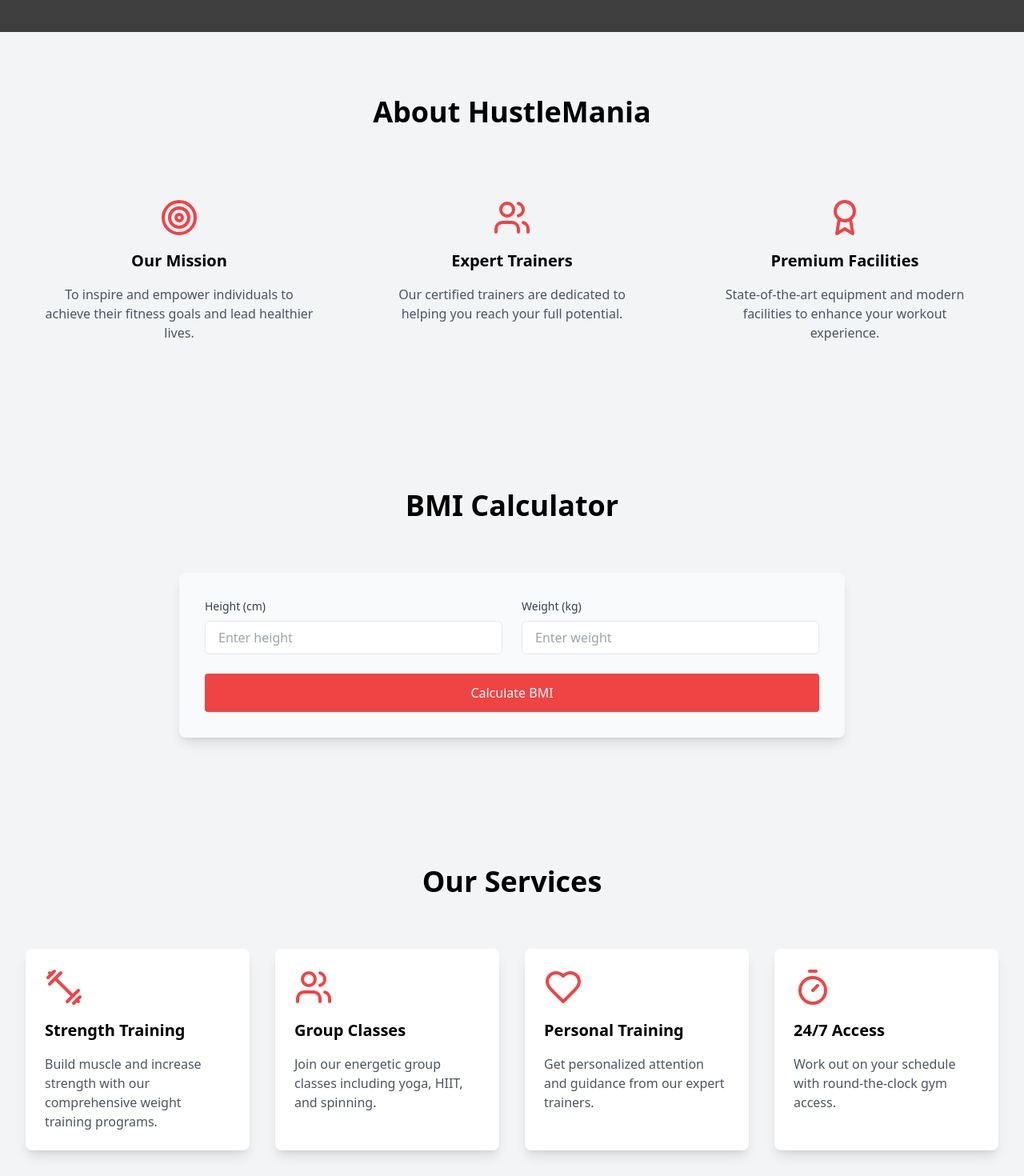
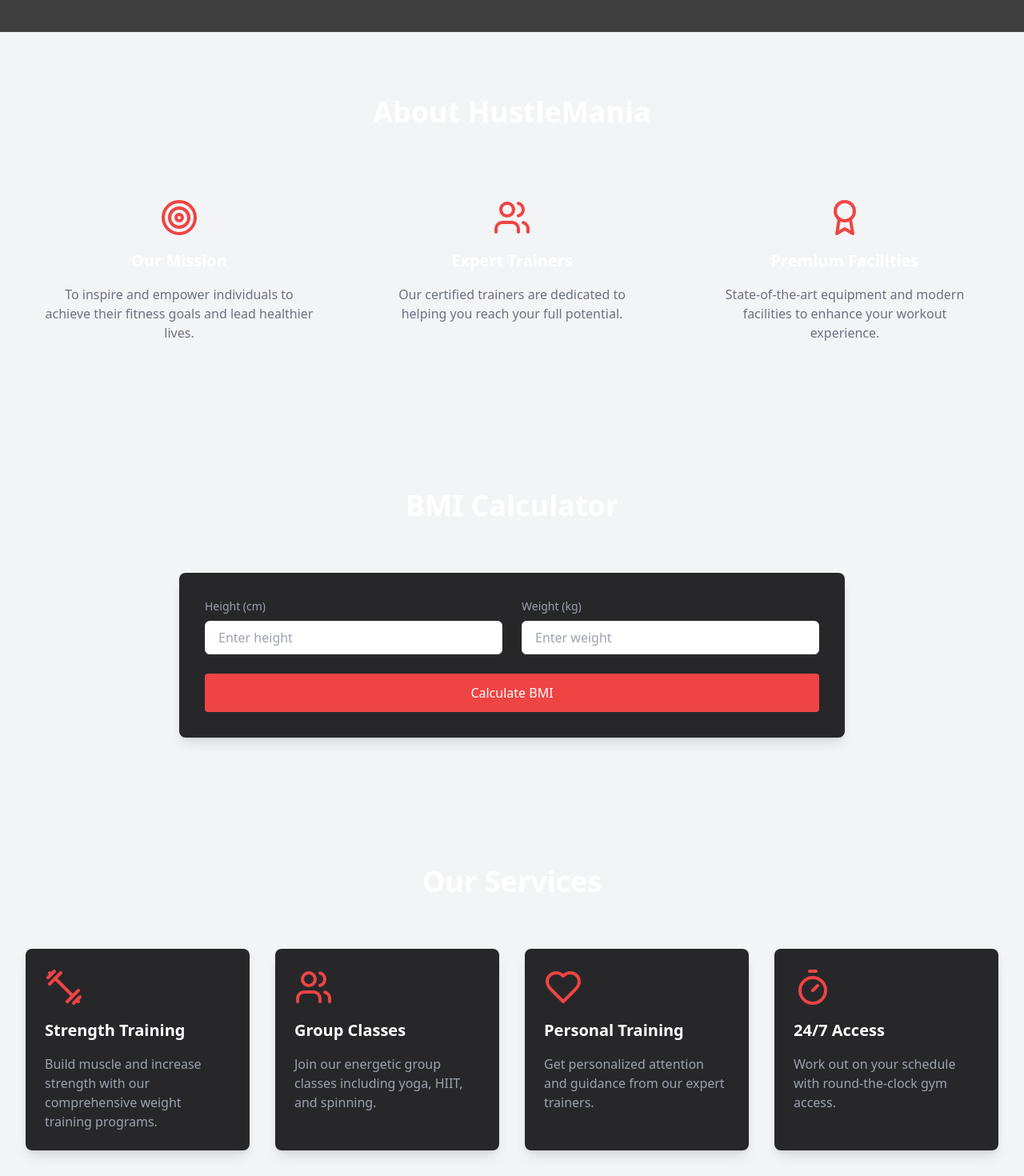
Before and after one commit to AishikDasgupta/hustlemania_fitness_studio, a React (Vite) app: page / in a window 1280 px wide. Shown: the part 760-2230 px from the top of the page at 80% size. Built offline with nearby package versions, Linux system fonts and the light colour scheme; grey boxes are pictures that could not be loaded.

Commit message:
dark mode updated

```diff
--- a/src/components/About.tsx
+++ b/src/components/About.tsx
@@ -2,28 +2,28 @@
 
 const About = () => {
   return (
-    <section id="about" className="py-20 bg-gray-100 dark:bg-gray-800 transition-colors">
+    <section id="about" className="py-20 bg-gray-100 dark:bg-stone-900 transition-colors">
       <div className="max-w-7xl mx-auto px-4 sm:px-6 lg:px-8">
-        <h2 className="text-3xl md:text-4xl font-bold text-center mb-16">About HustleMania</h2>
+        <h2 className="text-3xl text-white md:text-4xl font-bold text-center mb-16">About HustleMania</h2>
         <div className="grid md:grid-cols-3 gap-8">
           <div className="text-center p-6">
             <Target className="w-12 h-12 text-red-500 mx-auto mb-4" />
-            <h3 className="text-xl font-semibold mb-4">Our Mission</h3>
-            <p className="text-gray-600">
+            <h3 className="text-xl text-white font-semibold mb-4">Our Mission</h3>
+            <p className="text-gray-500">
               To inspire and empower individuals to achieve their fitness goals and lead healthier lives.
             </p>
           </div>
           <div className="text-center p-6">
             <Users className="w-12 h-12 text-red-500 mx-auto mb-4" />
-            <h3 className="text-xl font-semibold mb-4">Expert Trainers</h3>
-            <p className="text-gray-600">
+            <h3 className="text-xl text-white font-semibold mb-4">Expert Trainers</h3>
+            <p className="text-gray-500">
               Our certified trainers are dedicated to helping you reach your full potential.
             </p>
           </div>
           <div className="text-center p-6">
             <Award className="w-12 h-12 text-red-500 mx-auto mb-4" />
-            <h3 className="text-xl font-semibold mb-4">Premium Facilities</h3>
-            <p className="text-gray-600">
+            <h3 className="text-xl text-white font-semibold mb-4">Premium Facilities</h3>
+            <p className="text-gray-500">
               State-of-the-art equipment and modern facilities to enhance your workout experience.
             </p>
           </div>
--- a/src/components/BMICalculator.tsx
+++ b/src/components/BMICalculator.tsx
@@ -22,13 +22,13 @@
   };
 
   return (
-    <section id="bmi" className="py-20 bg-gray-100 dark:bg-gray-800 transition-colors">
+    <section id="bmi" className="py-20 bg-gray-100 dark:bg-stone-700 transition-colors">
       <div className="max-w-4xl mx-auto px-4 sm:px-6 lg:px-8">
-        <h2 className="text-3xl md:text-4xl font-bold text-center mb-16">BMI Calculator</h2>
-        <div className="bg-gray-50 rounded-lg p-8 shadow-lg">
+        <h2 className="text-3xl text-white md:text-4xl font-bold text-center mb-16">BMI Calculator</h2>
+        <div className="bg-zinc-800 rounded-lg p-8 shadow-lg">
           <div className="grid md:grid-cols-2 gap-6">
             <div>
-              <label className="block text-sm font-medium text-gray-700 mb-2">
+              <label className="block text-sm font-medium text-gray-400 mb-2">
                 Height (cm)
               </label>
               <input
@@ -40,7 +40,7 @@
               />
             </div>
             <div>
-              <label className="block text-sm font-medium text-gray-700 mb-2">
+              <label className="block text-sm font-medium text-gray-400 mb-2">
                 Weight (kg)
               </label>
               <input
@@ -60,7 +60,7 @@
           </button>
           {bmi && (
             <div className="mt-6 text-center">
-              <p className="text-xl">Your BMI is: <span className="font-bold">{bmi}</span></p>
+              <p className="text-xl text-white">Your BMI is: <span className="font-bold">{bmi}</span></p>
               <p className="mt-2">
                 Category:{' '}
                 <span className={`font-bold ${getBMICategory(bmi).color}`}>
--- a/src/components/Footer.tsx
+++ b/src/components/Footer.tsx
@@ -2,7 +2,7 @@
 
 const Footer = () => {
   return (
-    <footer className="bg-gray-900 text-white pt-16 pb-8">
+    <footer className="bg-zinc-800 text-white pt-16 pb-8">
       <div className="max-w-7xl mx-auto px-4 sm:px-6 lg:px-8">
         <div className="grid md:grid-cols-4 gap-8 mb-8">
           <div>
--- a/src/components/Pricing.tsx
+++ b/src/components/Pricing.tsx
@@ -36,15 +36,15 @@
   ];
 
   return (
-    <section id="pricing" className="py-20 bg-gray-100 dark:bg-gray-800 transition-colors">
+    <section id="pricing" className="py-20 bg-gray-100 dark:bg-stone-900 transition-colors">
       <div className="max-w-7xl mx-auto px-4 sm:px-6 lg:px-8">
-        <h2 className="text-3xl md:text-4xl font-bold text-center mb-16">Membership Plans</h2>
+        <h2 className="text-3xl text-white md:text-4xl font-bold text-center mb-16">Membership Plans</h2>
         <div className="grid md:grid-cols-3 gap-8">
           {plans.map((plan, index) => (
             <div
               key={index}
               className={`relative rounded-lg ${
-                plan.popular ? 'bg-red-50 border-2 border-red-500' : 'bg-gray-50'
+                plan.popular ? 'bg-stone-800 border-2 border-red-500' : 'bg-stone-700'
               } p-8`}
             >
               {plan.popular && (
@@ -52,16 +52,16 @@
                   Popular
                 </span>
               )}
-              <h3 className="text-2xl font-bold mb-4">{plan.name}</h3>
+              <h3 className="text-2xl text-white font-bold mb-4">{plan.name}</h3>
               <div className="mb-6">
-                <span className="text-4xl font-bold">₹{plan.price}</span>
-                <span className="text-gray-600">/month</span>
+                <span className="text-4xl text-white font-bold">₹{plan.price}</span>
+                <span className="text-white">/month</span>
               </div>
               <ul className="space-y-4 mb-8">
                 {plan.features.map((feature, idx) => (
                   <li key={idx} className="flex items-center">
                     <Check className="w-5 h-5 text-green-500 mr-2" />
-                    <span>{feature}</span>
+                    <span className='text-white'>{feature}</span>
                   </li>
                 ))}
               </ul>
@@ -69,7 +69,7 @@
                 className={`w-full py-3 rounded-md transition-colors ${
                   plan.popular
                     ? 'bg-red-500 text-white hover:bg-red-600'
-                    : 'bg-gray-800 text-white hover:bg-gray-900'
+                    : 'bg-stone-800 text-white hover:bg-stone-900'
                 }`}
               >
                 Get Started
--- a/src/components/Services.tsx
+++ b/src/components/Services.tsx
@@ -25,18 +25,18 @@
   ];
 
   return (
-    <section id="services" className="py-20 bg-gray-100 dark:bg-gray-800 transition-colors">
+    <section id="services" className="py-20 bg-gray-100 dark:bg-stone-900 transition-colors">
       <div className="max-w-7xl mx-auto px-4 sm:px-6 lg:px-8">
-        <h2 className="text-3xl md:text-4xl font-bold text-center mb-16">Our Services</h2>
+        <h2 className="text-3xl text-white md:text-4xl font-bold text-center mb-16">Our Services</h2>
         <div className="grid md:grid-cols-2 lg:grid-cols-4 gap-8">
           {services.map((service, index) => (
             <div
               key={index}
-              className="bg-white p-6 rounded-lg shadow-lg hover:shadow-xl transition-shadow"
+              className="bg-zinc-800 p-6 rounded-lg shadow-lg hover:shadow-xl transition-shadow"
             >
               <div className="text-red-500 mb-4">{service.icon}</div>
-              <h3 className="text-xl font-semibold mb-4">{service.title}</h3>
-              <p className="text-gray-600">{service.description}</p>
+              <h3 className="text-xl text-white font-semibold mb-4">{service.title}</h3>
+              <p className="text-gray-400">{service.description}</p>
             </div>
           ))}
         </div>
--- a/src/components/Testimonials.tsx
+++ b/src/components/Testimonials.tsx
@@ -41,11 +41,11 @@
   return (
     <section
       id="testimonials"
-      className="py-20 bg-gray-100 dark:bg-gray-800 transition-colors"
+      className="py-20 bg-gray-100 dark:bg-stone-700 transition-colors"
     >
       <div className="max-w-7xl mx-auto px-4 sm:px-6 lg:px-8">
         <div className="text-center mb-16">
-          <h2 className="text-3xl md:text-4xl font-bold mb-4">
+          <h2 className="text-3xl text-white md:text-4xl font-bold mb-4">
             Success Stories
           </h2>
           <p className="text-gray-600 dark:text-gray-400 max-w-2xl mx-auto">
@@ -90,7 +90,7 @@
     >
       <div
         className={`
-        bg-white dark:bg-gray-700 rounded-xl shadow-lg overflow-hidden
+        bg-white dark:bg-stone-800 rounded-xl shadow-lg overflow-hidden
         transform transition-all duration-300 ease-in-out
         ${isHovered ? "scale-105 shadow-2xl" : ""}
       `}
```
